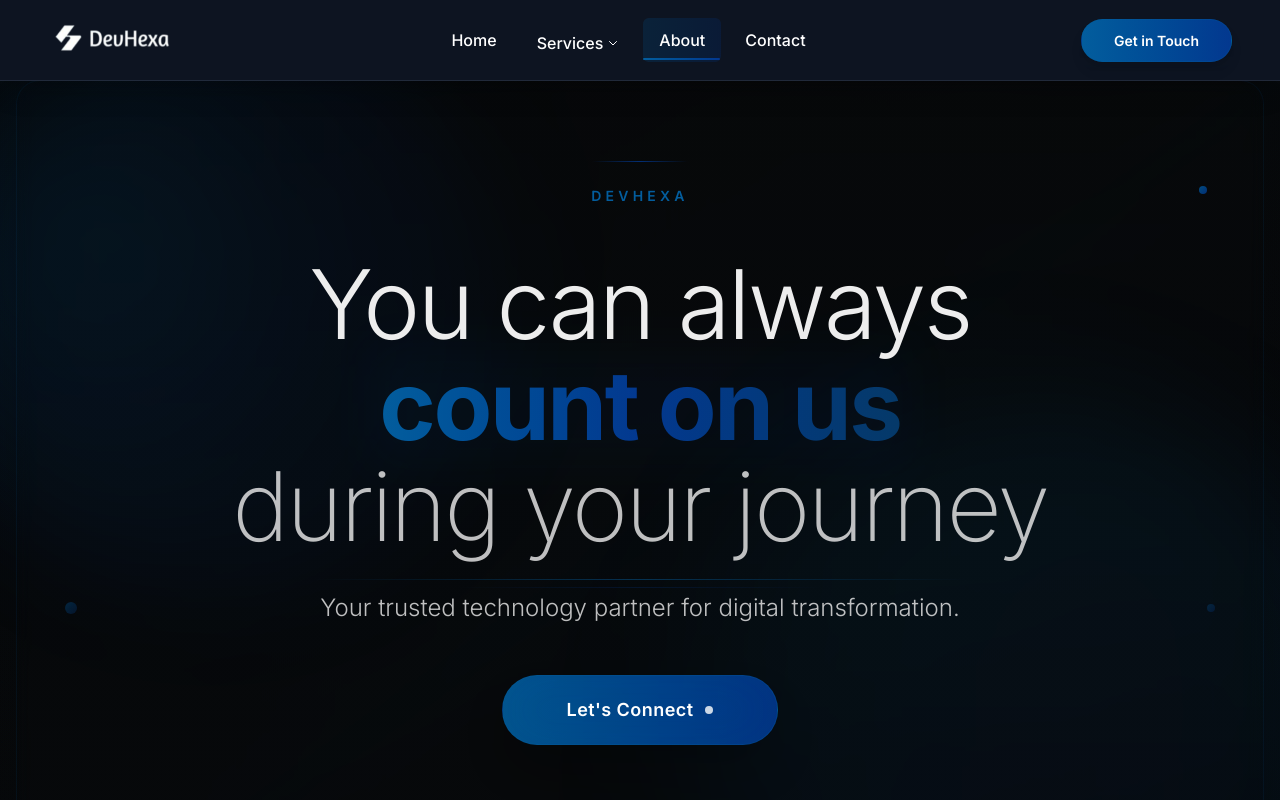
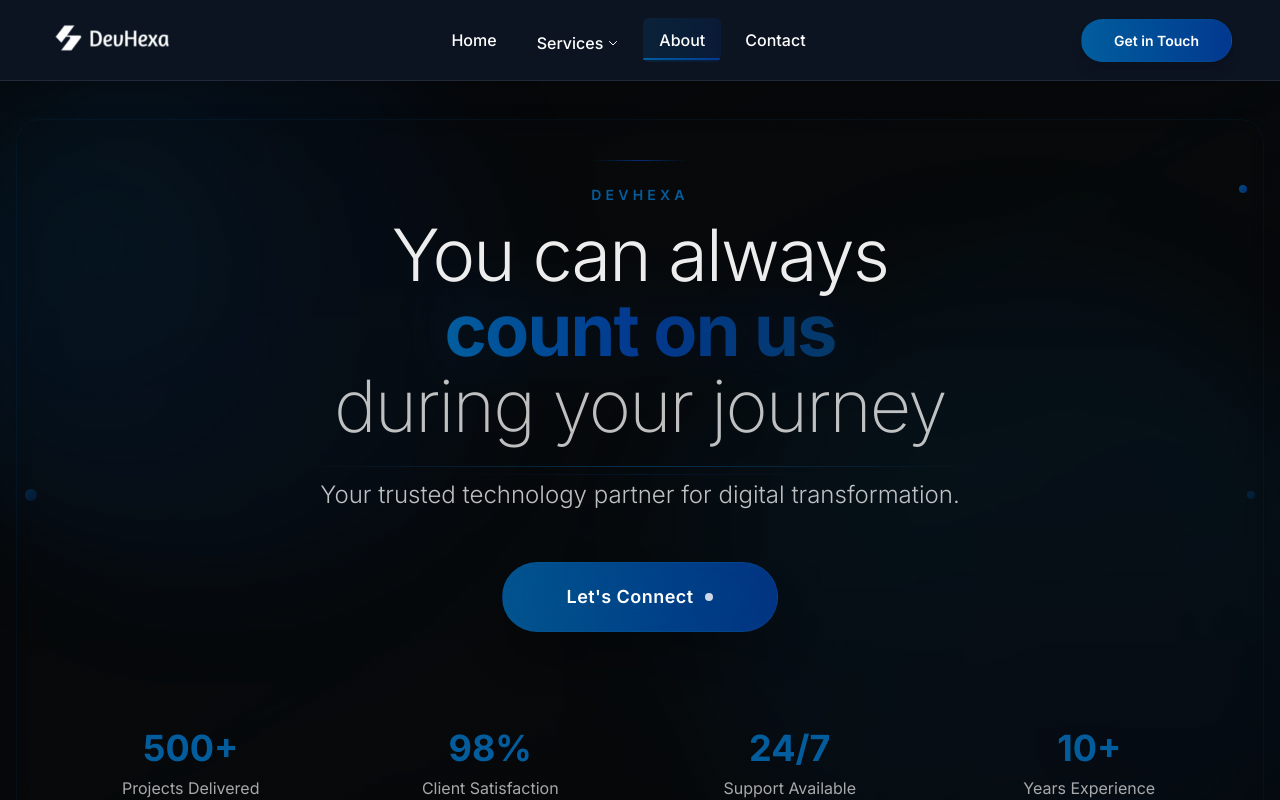
Before and after one commit to hamzaq453/dev-hexa, a Next.js app: page /about in a window 1280 px wide. Shown: the top 800 px of the page. Built offline with nearby package versions, Linux system fonts and the light colour scheme.

Commit message:
edit spacing

```diff
--- a/app/components/about/aboutHero/AboutHeroVariant3.tsx
+++ b/app/components/about/aboutHero/AboutHeroVariant3.tsx
@@ -54,7 +54,7 @@ const AboutHeroVariant3: React.FC = () => {
 
       {/* Glassmorphism Container */}
       <div className="container mx-auto max-w-5xl px-4 text-center relative z-10">
-        <div className="backdrop-blur-sm bg-gradient-to-b from-background/10 via-background/5 to-background/10 rounded-3xl border border-primary/10 shadow-2xl p-12 md:p-16 lg:p-20">
+        <div className="backdrop-blur-sm bg-gradient-to-b from-background/10 via-background/5 to-background/10 rounded-3xl border border-primary/10 shadow-2xl p-5 md:p-8 lg:p-10">
           {/* Enhanced Brand Section */}
           <motion.div
             initial={{ opacity: 0, scale: 0.8 }}
@@ -64,7 +64,7 @@ const AboutHeroVariant3: React.FC = () => {
               ease: [0.22, 1, 0.36, 1],
               delay: 0.5
             }}
-            className="mb-12"
+            className="mb-3"
           >
             <div className="h-px bg-gradient-to-r from-transparent via-primary-dark to-transparent mx-auto mb-6 w-24 opacity-80" />
             <p className="text-primary font-semibold text-sm tracking-[0.3em] uppercase relative">
@@ -82,7 +82,7 @@ const AboutHeroVariant3: React.FC = () => {
               ease: [0.22, 1, 0.36, 1],
               delay: 0.8
             }}
-            className="text-4xl md:text-6xl lg:text-7xl xl:text-8xl font-light leading-[1.05] tracking-tight relative mb-8"
+            className="text-4xl md:text-6xl lg:text-7xl font-light leading-[1.05] tracking-tight relative mb-8"
           >
             <span className="inline-block">
               <span>
--- a/app/components/home/testimonialSection/TestimonialVariant2.tsx
+++ b/app/components/home/testimonialSection/TestimonialVariant2.tsx
@@ -134,7 +134,7 @@ const TestimonialVariant2 = () => {
         </div>
 
         {/* Testimonials Slider */}
-        <div className="relative pt-8">
+        <div className="relative pt-8 px-10">
           <Swiper
             modules={[Navigation, Autoplay, Pagination]}
             spaceBetween={20}
@@ -171,7 +171,7 @@ const TestimonialVariant2 = () => {
           >
             {testimonials.map((testimonial) => (
               <SwiperSlide key={testimonial.id}>
-                <div className="group relative bg-gradient-to-br from-gray-900/60 to-gray-800/40 backdrop-blur-xl rounded-3xl p-8 border border-gray-700/50 hover:border-primary/30 transition-all duration-500 hover:shadow-2xl hover:shadow-primary/10 hover:-translate-y-1 min-h-[300px] flex flex-col mt-6 mx-3 ">
+                <div className="group relative bg-gradient-to-br from-gray-900/60 to-gray-800/40 backdrop-blur-xl rounded-3xl p-8 border border-gray-700/50 hover:border-primary/30 transition-all duration-500 hover:shadow-2xl hover:shadow-primary/10 hover:-translate-y-1 h-[320px] flex flex-col mt-6 mx-3 ">
                   {/* Large quote mark */}
                   <div className="absolute -top-3 -left-3 w-12 h-12 bg-gradient-to-br from-primary to-primary-dark rounded-full flex items-center justify-center shadow-2xl">
                     <svg className="w-6 h-6 text-white" fill="currentColor" viewBox="0 0 24 24">
--- a/app/components/service/DepartmentService.tsx
+++ b/app/components/service/DepartmentService.tsx
@@ -121,8 +121,8 @@ const DepartmentService = () => {
       {/* Content */}
       <div className="relative z-10 max-w-7xl mx-auto px-4 sm:px-6 lg:px-8">
         {/* Header */}
-        <div className="text-left mb-20">
-          <h2 className="text-5xl sm:text-6xl font-bold text-[#ededed] mb-5 leading-tight">
+        <div className="text-left mb-16">
+          <h2 className="text-5xl sm:text-6xl font-bold text-[#ededed] mb-3 leading-tight">
             Industry Applications
           </h2>
           <p className="text-xl text-gray-400 max-w-3xl leading-relaxed">
--- a/app/components/service/ServicePageVariant5.tsx
+++ b/app/components/service/ServicePageVariant5.tsx
@@ -123,7 +123,7 @@ const ServicePageVariant5 = () => {
       {/* Hero Section - From ServicePageVariant1 */}
       <section
         ref={heroRef}
-        className="relative min-h-screen flex items-center justify-center px-4 sm:px-6 lg:px-8"
+        className="relative h-screen flex items-center justify-center px-4 sm:px-6 lg:px-8"
       >
         {/* Animated Background */}
         <div className="absolute inset-0 overflow-hidden">
@@ -142,14 +142,14 @@ const ServicePageVariant5 = () => {
           ></div>
         </div>
 
-        <div className="relative z-10 text-center max-w-6xl mx-auto">
+        <div className="relative z-10 pb-16 text-center max-w-6xl mx-auto">
           <motion.div
-            className="bold-entrance mb-6"
+            className="bold-entrance"
             initial={{ opacity: 0, scale: 0.8 }}
             animate={{ opacity: 1, scale: 1 }}
             transition={{ duration: 0.8 }}
           >
-            <div className="inline-flex items-center justify-center w-20 h-20 bg-gradient-to-br from-[#035D9D] to-[#03388F] rounded-full mb-8 floating-element">
+            <div className="inline-flex items-center justify-center w-20 h-20 bg-gradient-to-br from-[#035D9D] to-[#03388F] rounded-full mb-3 floating-element">
               <FaBrain className="text-3xl text-white" />
             </div>
           </motion.div>
--- a/app/contact/page.tsx
+++ b/app/contact/page.tsx
@@ -68,7 +68,7 @@ export default function ContactPage() {
       </div>
 
       {/* Main Contact Section */}
-      <section className="px-4 sm:px-8 py-20 lg:py-16 relative z-10">
+      <section className="px-4 sm:px-8 py-8 lg:py-10 relative z-10">
         <div className="max-w-7xl mx-auto">
           {/* Header */}
           <div className="text-center mb-16">
```
